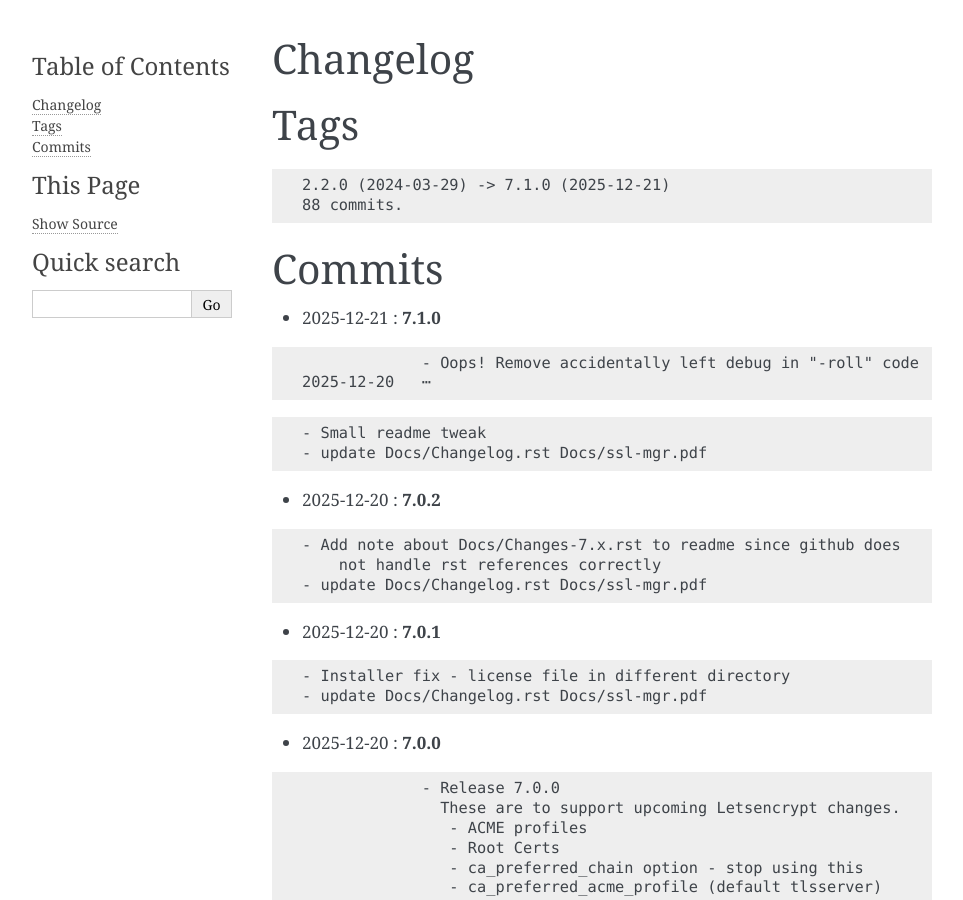
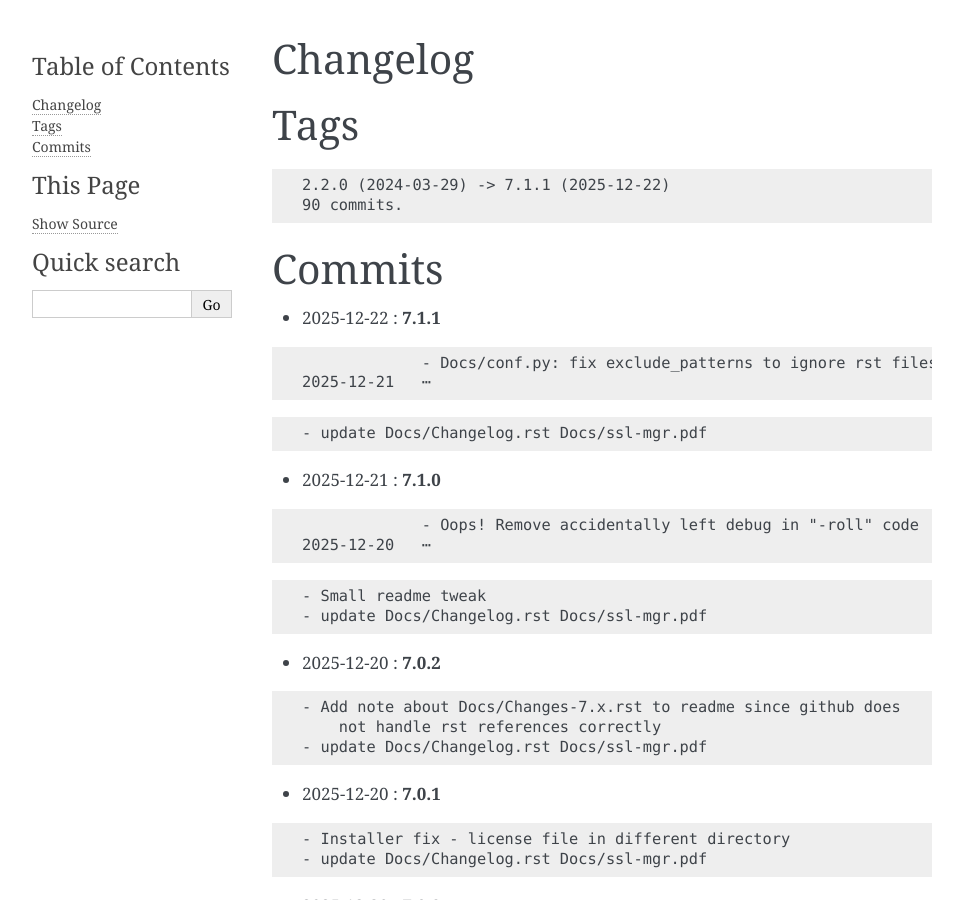
Before and after one commit to gene-git/ssl-mgr, a Sphinx documentation site: the page built from Docs/Changelog.rst, in a window 1280 px wide and 900 px high. Shown: the whole window, without its empty margins (148-1111 px from the left). Built offline with Sphinx 7.4.7, drawn with Linux system fonts in a browser that asks for light colours.

Commit message:
update Docs/Changelog.rst Docs/ssl-mgr.pdf

```diff
--- a/Docs/Changelog.rst
+++ b/Docs/Changelog.rst
@@ -6,12 +6,23 @@ Tags
 
 .. code-block:: text
 
-	2.2.0 (2024-03-29) -> 7.1.0 (2025-12-21)
-	88 commits.
+	2.2.0 (2024-03-29) -> 7.1.1 (2025-12-22)
+	90 commits.
 
 Commits
 =======
 
+
+* 2025-12-22  : **7.1.1**
+
+.. code-block:: text
+
+              - Docs/conf.py: fix exclude_patterns to ignore rst files not used in pdf/html
+ 2025-12-21   ⋯
+
+.. code-block:: text
+
+              - update Docs/Changelog.rst Docs/ssl-mgr.pdf
 
 * 2025-12-21  : **7.1.0**
 
```
Also changed, not shown: 2 other files.
